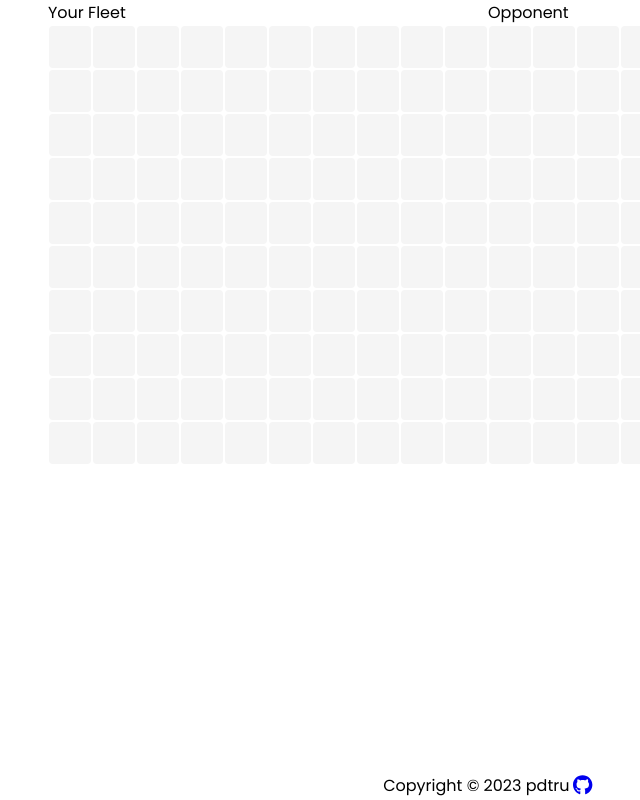
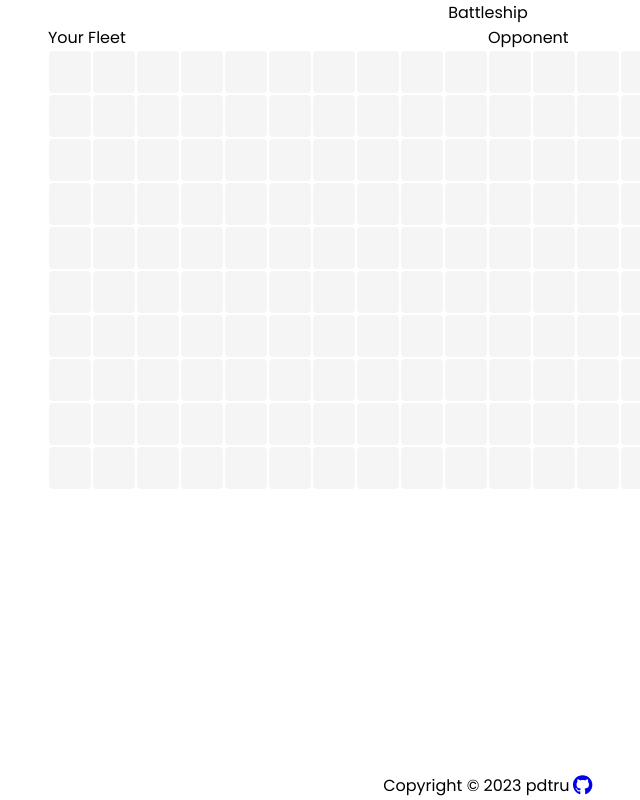
Before and after one commit to pdtru/battleship, a React (Create React App) app: page / in a window 1280 px wide. Shown: the whole page, without its empty margins (152-792 px from the left). Built offline with nearby package versions, Linux system fonts and the light colour scheme.

Commit message:
Update App.tsx

```diff
--- a/src/App.tsx
+++ b/src/App.tsx
@@ -1,9 +1,11 @@
 import Footer from './component/Footer';
 import GameContainer from './component/GameContainer';
+import Header from './component/Header';
 
 function App() {
   return (
     <>
+      <Header />
       <GameContainer />
       <Footer />
     </>
```
